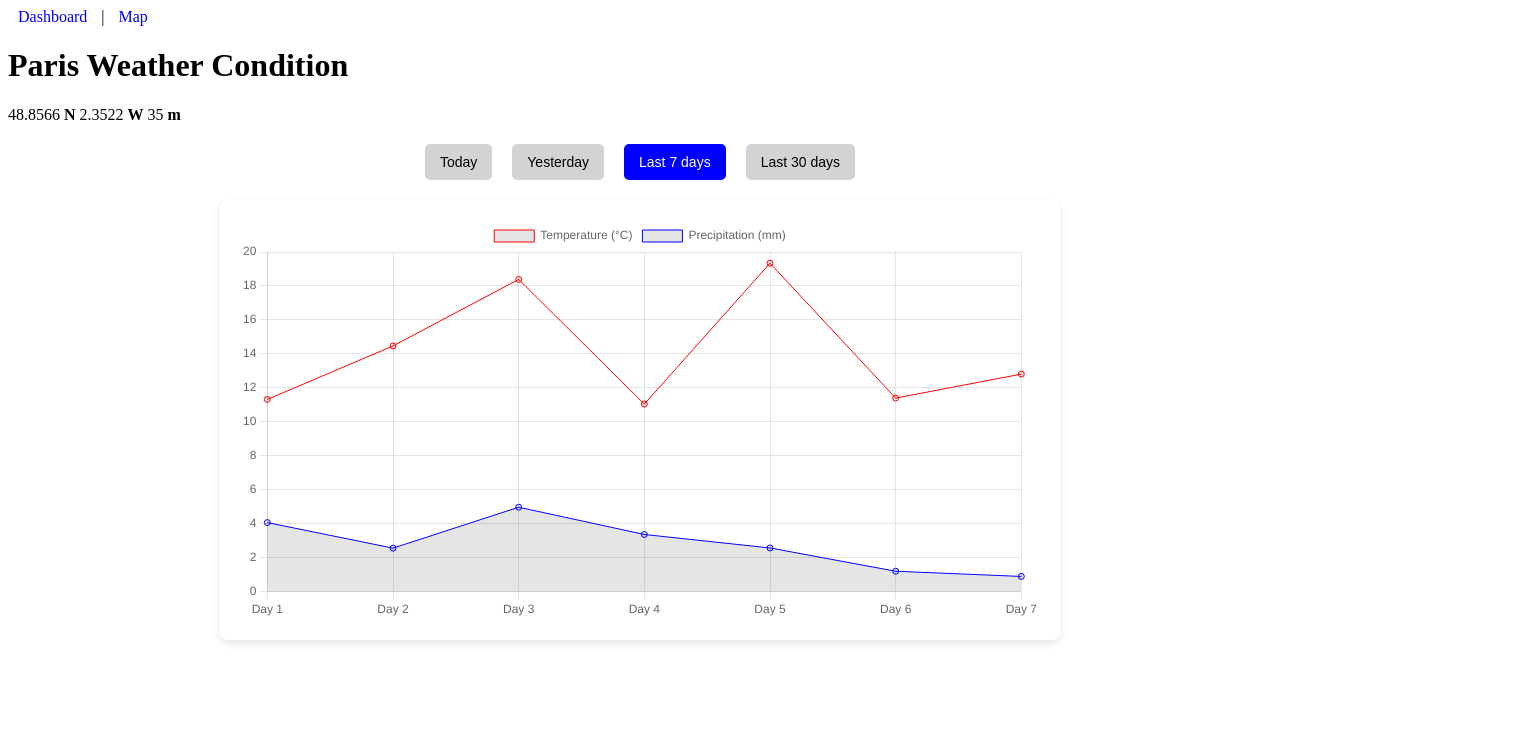
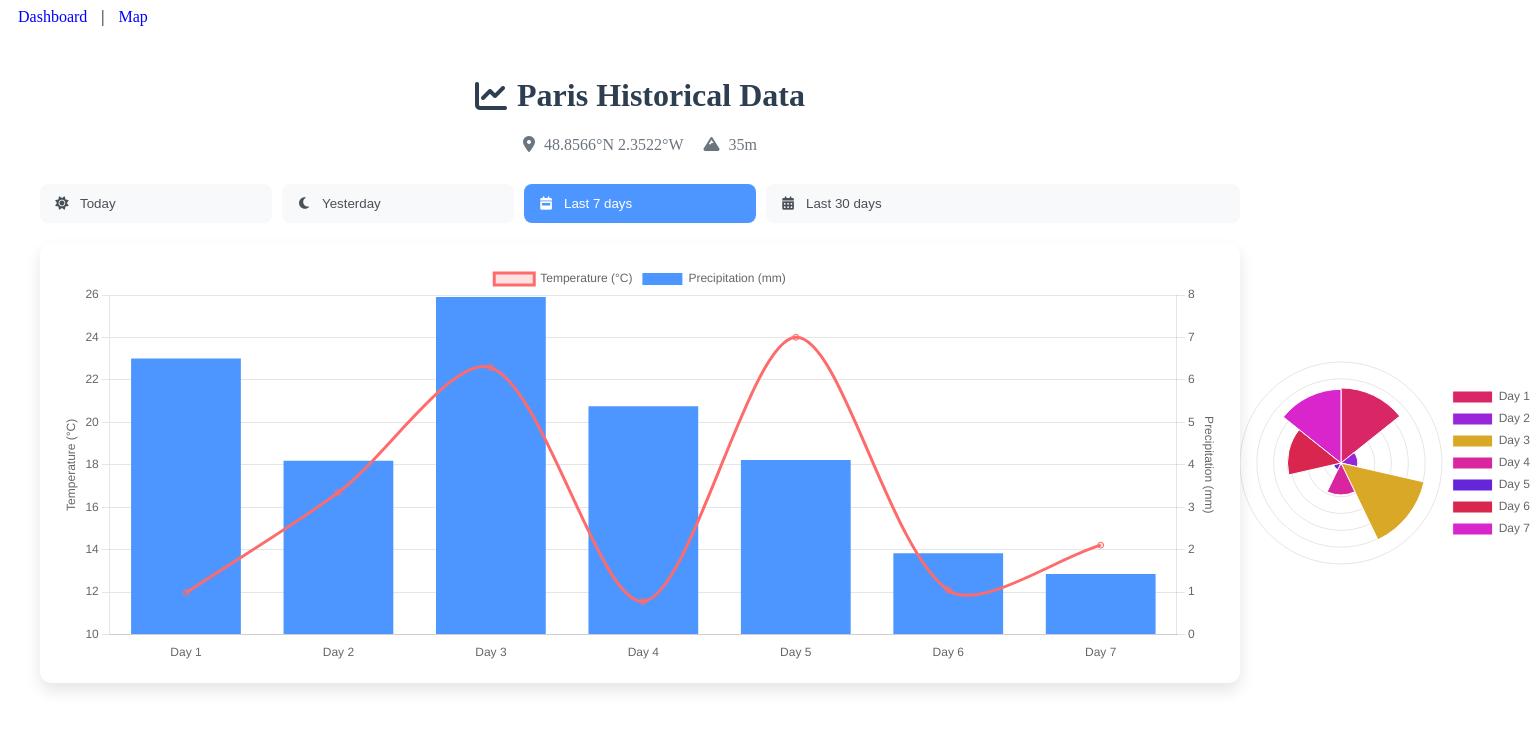
Before and after one commit to xiejiongru/projet_web, a Vue app in the folder meteo-dashboard/: page /history in a window 1280 px wide. Shown: the top 730 px of the page, 1540 px wide, since content can reach past the window. Built offline with nearby package versions, Linux system fonts and the light colour scheme.

Commit message:
feat: add wind chart

```diff
--- a/meteo-dashboard/src/components/HistoryChart.vue
+++ b/meteo-dashboard/src/components/HistoryChart.vue
@@ -1,6 +1,12 @@
 <template>
   <div class="chart-container">
-    <canvas ref="chartCanvas"></canvas>
+    <!-- 温度/降水主图表 -->
+    <canvas ref="mainChart"></canvas>
+
+    <!-- 风向辅助图表 -->
+    <div class="wind-chart-container">
+      <canvas ref="windChart"></canvas>
+    </div>
   </div>
 </template>
 
@@ -8,104 +14,174 @@
 import { ref, onMounted, watch, onUnmounted } from 'vue';
 import Chart from 'chart.js/auto';
 
+// 风向方向映射表
+const windDirections = ['N', 'NE', 'E', 'SE', 'S', 'SW', 'W', 'NW'];
+
 export default {
-  props: {
-    selectedDate: String, // 接收历史页面传来的日期范围
-  },
+  props: ['selectedDate'],
   setup(props) {
-    const chartCanvas = ref(null);
-    let chartInstance = null;
+    const mainChart = ref(null);
+    const windChart = ref(null);
+    let mainChartInstance = null;
+    let windChartInstance = null;
 
-    // 生成历史气候数据
+    // 生成模拟数据（含风向）
     const generateHistoricalData = () => {
-      const labels = props.selectedDate === "Last 7 days"
-        ? ["Day 1", "Day 2", "Day 3", "Day 4", "Day 5", "Day 6", "Day 7"]
-        : ["Week 1", "Week 2", "Week 3", "Week 4"];
+      const isWeekly = props.selectedDate === "Last 7 days";
+      const labels = isWeekly
+        ? Array.from({length: 7}, (_, i) => `Day ${i+1}`)
+        : Array.from({length: 4}, (_, i) => `Week ${i+1}`);
 
       return {
+        main: {
           labels,
           datasets: [
             {
               label: "Temperature (°C)",
-            data: labels.map(() => Math.random() * 10 + 10), // 生成随机温度数据
-            borderColor: "red",
-            borderWidth: 1,
-            fill: false,
+              data: labels.map(() => Math.random() * 15 + 10),
+              borderColor: '#FF6B6B',
+              backgroundColor: 'rgba(255,107,107,0.2)',
+              yAxisID: 'y',
+              tension: 0.3
             },
-          // {
-          //   label: "Humidity (%)",
-          //   data: labels.map(() => Math.random() * 40 + 30), // 生成随机湿度数据
-          //   borderColor: "blue",
-          //   borderWidth: 2,
-          //   fill: false,
-          // },
             {
               label: "Precipitation (mm)",
-            data: labels.map(() => Math.random() * 5), // 生成随机降水数据
-            borderColor: "blue",
-            borderWidth: 1,
-            fill: true,
+              data: labels.map(() => Math.random() * 8),
+              backgroundColor: '#4D96FF',
+              yAxisID: 'y1',
+              type: 'bar'
+            }
+          ]
         },
-        ],
+        wind: {
+          labels,
+          datasets: [{
+            label: "Wind Direction",
+            data: labels.map(() => Math.floor(Math.random() * 360)),
+            backgroundColor: labels.map(() =>
+              `hsl(${Math.random() * 360}, 70%, 50%)`
+            ),
+            type: 'polarArea',
+            borderWidth: 1
+          }]
+        }
       };
     };
 
-    // 渲染折线图
-    const renderChart = () => {
-      if (chartInstance) {
-        chartInstance.destroy(); // 销毁旧图表，防止重复渲染
-      }
-
-      const ctx = chartCanvas.value.getContext("2d");
-      chartInstance = new Chart(ctx, {
-        type: "line",
-        data: generateHistoricalData(),
+    // 创建主图表
+    const createMainChart = (data) => {
+      return new Chart(mainChart.value.getContext('2d'), {
+        type: 'line',
+        data: data.main,
         options: {
           responsive: true,
           maintainAspectRatio: false,
-          scales: {
-            y: {
-              beginAtZero: true,
-            },
+          interaction: {
+            mode: 'index'
           },
           plugins: {
-            legend: {
-              position: 'top',
+            legend: { position: 'top' },
+            tooltip: {
+              callbacks: {
+                label: (ctx) => {
+                  let label = ctx.dataset.label || '';
+                  if (label) label += ': ';
+                  if (ctx.parsed.y !== null) {
+                    label += ctx.dataset.type === 'bar'
+                      ? `${ctx.parsed.y} mm`
+                      : `${ctx.parsed.y.toFixed(1)}°C`;
+                  }
+                  return label;
+                }
+              }
+            }
           },
-            tooltip: {
-              enabled: true,
+          scales: {
+            x: { grid: { display: false } },
+            y: {
+              type: 'linear',
+              display: true,
+              position: 'left',
+              title: { text: 'Temperature (°C)', display: true }
             },
-          },
-        },
+            y1: {
+              type: 'linear',
+              display: true,
+              position: 'right',
+              title: { text: 'Precipitation (mm)', display: true },
+              grid: { drawOnChartArea: false }
+            }
+          }
+        }
       });
     };
 
-    watch(() => props.selectedDate, renderChart); // 监听日期变化更新图表
-    onMounted(renderChart);
-    onUnmounted(() => {
-      if (chartInstance) {
-        chartInstance.destroy();
-        chartInstance = null;
+    // 创建风向图表
+    const createWindChart = (data) => {
+      return new Chart(windChart.value.getContext('2d'), {
+        type: 'polarArea',
+        data: data.wind,
+        options: {
+          responsive: true,
+          maintainAspectRatio: false,
+          plugins: {
+            legend: { position: 'right' },
+            tooltip: {
+              callbacks: {
+                label: (ctx) => {
+                  const degrees = ctx.raw;
+                  const dirIndex = Math.round(degrees / 45) % 8;
+                  return `${windDirections[dirIndex]} (${degrees.toFixed(0)}°)`;
+                }
+              }
+            }
+          },
+          scales: {
+            r: {
+              pointLabels: { display: false },
+              ticks: { display: false }
+            }
+          }
         }
       });
-
-    return {
-      chartCanvas,
-    };
-  },
     };
 
+    const renderCharts = () => {
+      const data = generateHistoricalData();
+
+      if (mainChartInstance) mainChartInstance.destroy();
+      if (windChartInstance) windChartInstance.destroy();
+
+      mainChartInstance = createMainChart(data);
+      windChartInstance = createWindChart(data);
+    };
+
+    watch(() => props.selectedDate, renderCharts);
+    onMounted(renderCharts);
+    onUnmounted(() => {
+      if (mainChartInstance) mainChartInstance.destroy();
+      if (windChartInstance) windChartInstance.destroy();
+    });
+
+    return { mainChart, windChart };
+  }
+};
 </script>
 
 <style scoped>
 .chart-container {
-  width: 100%;
-  max-width: 800px;
+  display: grid;
+  grid-template-columns: 2fr 1fr;
+  gap: 20px;
+  max-width: 1200px;
+  padding: 20px;
+  background: #fff;
+  border-radius: 12px;
+  box-shadow: 0 8px 16px rgba(0,0,0,0.1);
+}
+
+.wind-chart-container {
+  position: relative;
   height: 400px;
-  margin: auto;
-  background: #fff;
-  padding: 20px;
-  border-radius: 8px;
-  box-shadow: 0px 4px 8px rgba(0, 0, 0, 0.1);
 }
 </style>
--- a/meteo-dashboard/src/views/HistoryView.vue
+++ b/meteo-dashboard/src/views/HistoryView.vue
@@ -1,53 +1,79 @@
 <template>
-    <div>
-      <h1>{{ selectedCity }} Weather Condition</h1>
-
-      <div class="city-info">
-        <p>
-          {{ weatherData.latitude }} <strong>N</strong>
-          {{ weatherData.longitude }} <strong>W</strong>
-          {{ weatherData.elevation }} <strong>m</strong>
-        </p>
+  <div class="history-view">
+    <div class="header">
+      <h1>
+        <i class="fas fa-chart-line"></i>
+        {{ selectedCity }} Historical Data
+      </h1>
+      <div class="location-info">
+        <span class="coord">
+          <i class="fas fa-map-marker-alt"></i>
+          {{ weatherData.latitude }}°N {{ weatherData.longitude }}°W
+        </span>
+        <span class="elevation">
+          <i class="fas fa-mountain"></i>
+          {{ weatherData.elevation }}m
+        </span>
+      </div>
     </div>
 
-      <!-- 日期选择栏 -->
+    <div class="controls">
       <div class="date-selector">
-        <button v-for="date in dateOptions" :key="date" @click="changeDate(date)"
-                :class="{ active: selectedDate === date }">
+        <button
+          v-for="date in dateOptions"
+          :key="date"
+          @click="changeDate(date)"
+          :class="{
+            active: selectedDate === date,
+            'long-range': date.includes('30 days')
+          }"
+        >
+          <i class="fas" :class="dateIcon(date)"></i>
           {{ date }}
         </button>
       </div>
+    </div>
 
-      <!-- 这里加载 HistoryChart 组件 -->
     <HistoryChart :selectedDate="selectedDate" />
   </div>
 </template>
 
 <script>
-  import { ref } from 'vue';  // Only import what you actually need
+import { ref } from 'vue';
 import { useRoute } from 'vue-router';
-  import HistoryChart from '@/components/HistoryChart.vue'; // 引入 HistoryChart 组件
+import HistoryChart from '@/components/HistoryChart.vue';
 
 export default {
-    components: {
-      HistoryChart,
-    },
+  components: { HistoryChart },
   setup() {
     const route = useRoute();
 
-      // 获取主页传来的参数
     const selectedCity = ref("Paris");
-      const selectedDate = ref(route.query.date || "Last 7 days"); // 默认从主页接收时间范围
+    const selectedDate = ref(route.query.date || "Last 7 days");
 
     const weatherData = ref({
       latitude: 48.8566,
       longitude: 2.3522,
-        elevation: 35,
+      elevation: 35
     });
 
-      const dateOptions = ref(["Today", "Yesterday", "Last 7 days", "Last 30 days"]);
+    const dateOptions = ref([
+      "Today",
+      "Yesterday",
+      "Last 7 days",
+      "Last 30 days"
+    ]);
 
-      // 切换日期
+    const dateIcon = (date) => {
+      const icons = {
+        Today: 'fa-sun',
+        Yesterday: 'fa-moon',
+        'Last 7 days': 'fa-calendar-week',
+        'Last 30 days': 'fa-calendar-alt'
+      };
+      return icons[date] || 'fa-calendar';
+    };
+
     const changeDate = (date) => {
       selectedDate.value = date;
     };
@@ -58,30 +84,76 @@
       selectedDate,
       dateOptions,
       changeDate,
+      dateIcon
     };
-    },
+  }
 };
 </script>
 
 <style scoped>
-  .date-selector {
+.history-view {
+  max-width: 1200px;
+  margin: 0 auto;
+  padding: 20px;
+}
+
+.header {
+  text-align: center;
+  margin-bottom: 30px;
+}
+
+.header h1 {
+  color: #2c3e50;
+  display: flex;
+  align-items: center;
+  justify-content: center;
+  gap: 10px;
+}
+
+.location-info {
   display: flex;
   justify-content: center;
+  gap: 20px;
+  margin-top: 10px;
+  color: #6c757d;
+}
+
+.coord i, .elevation i {
+  margin-right: 5px;
+}
+
+.controls {
   margin: 20px 0;
 }
 
+.date-selector {
+  display: grid;
+  grid-template-columns: repeat(auto-fit, minmax(120px, 1fr));
+  gap: 10px;
+}
+
 .date-selector button {
-    margin: 0 10px;
-    padding: 10px 15px;
-    font-size: 14px;
+  display: flex;
+  align-items: center;
+  gap: 8px;
+  padding: 12px;
   border: none;
-    cursor: pointer;
-    background: lightgray;
-    border-radius: 5px;
+  border-radius: 8px;
+  background: #f8f9fa;
+  color: #495057;
+  transition: all 0.2s;
 }
 
 .date-selector button.active {
-    background: blue;
+  background: #4D96FF;
   color: white;
 }
+
+.date-selector button.long-range {
+  grid-column: span 2;
+}
+
+.date-selector button i {
+  width: 20px;
+}
 </style>
```
Lines whose indentation alone changed are shown as unchanged.
